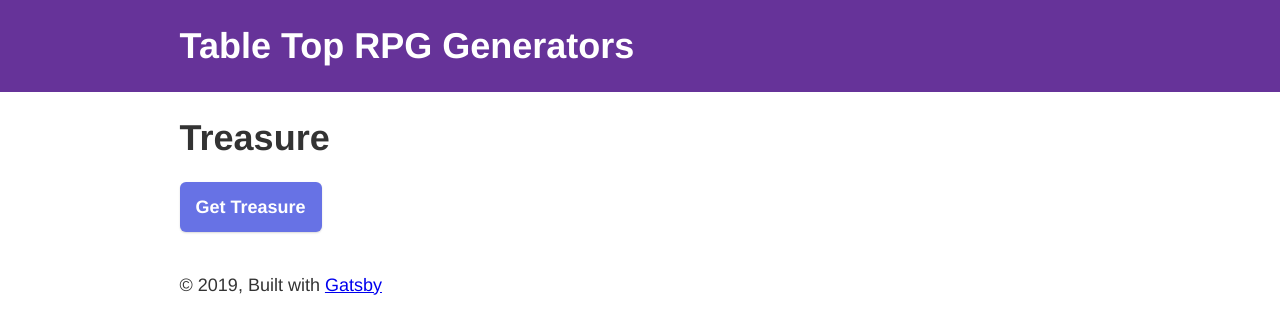
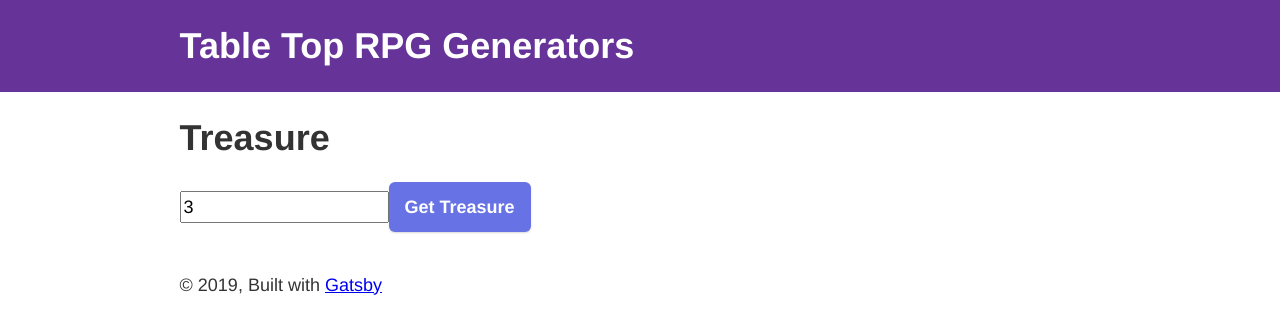
Before and after one commit to tkgwheeler/ttrpg-generators, a Gatsby site: page / in a window 1280 px wide. Built offline with nearby package versions, Linux system fonts and the light colour scheme; Gatsby itself is replaced by a stand-in of ours.

Commit message:
Set the number of treasure items with an input

```diff
--- a/src/components/Treasure/Treasure.js
+++ b/src/components/Treasure/Treasure.js
@@ -6,8 +6,8 @@ import TreasureList from "./TreasureList/TreasureList";
 
 const Treasure = () => {
   const [treasure, setTreasure] = useState([]);
-
-  const numberOfItems = 5;
+  const [amount, setAmount] = useState(3);
+  const [newAmount, setNewAmount] = useState(3);
 
   const weightedRandomBag = items => {
     let entries = [];
@@ -26,12 +26,17 @@ const Treasure = () => {
   };
 
   const handleClick = () => {
+    setAmount(newAmount);
     setTreasure(createTreasureList());
+  };
+
+  const handleAmountChange = event => {
+    setNewAmount(event.target.value);
   };
 
   const createTreasureList = () => {
     let treasureList = [];
-    for (let i = 0; i < numberOfItems; i++) {
+    for (let i = 0; i < newAmount; i++) {
       let treasureType = {
         type: weightedRandomBag(treasureTypes),
       };
@@ -44,6 +49,7 @@ const Treasure = () => {
     <div>
       <div style={{ marginBottom: "40px" }}>
         <h1>Treasure</h1>
+        <input value={newAmount} onChange={handleAmountChange} />
         <Button handleClick={handleClick} label="Get Treasure" type="primary" />
       </div>
       <TreasureContainer
```
